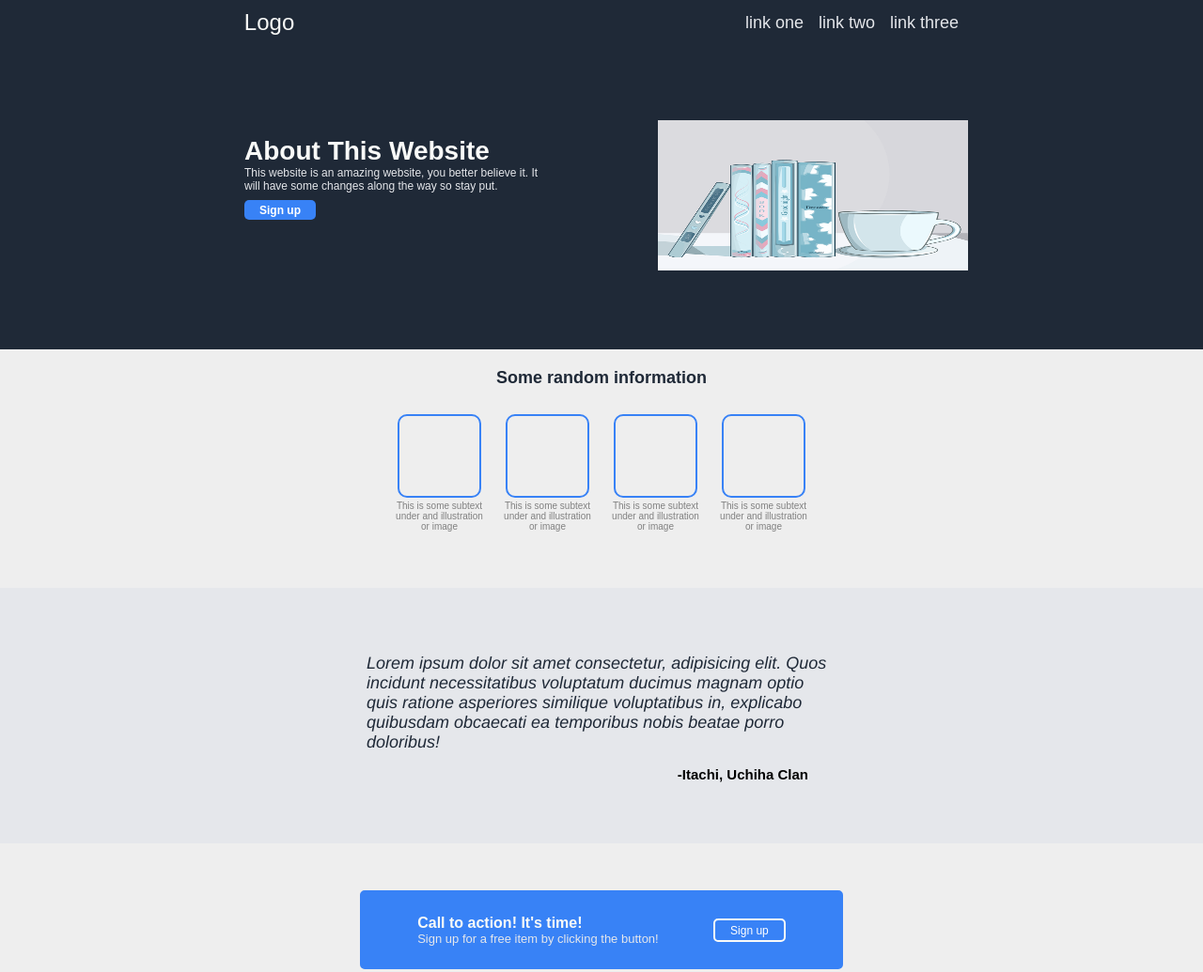
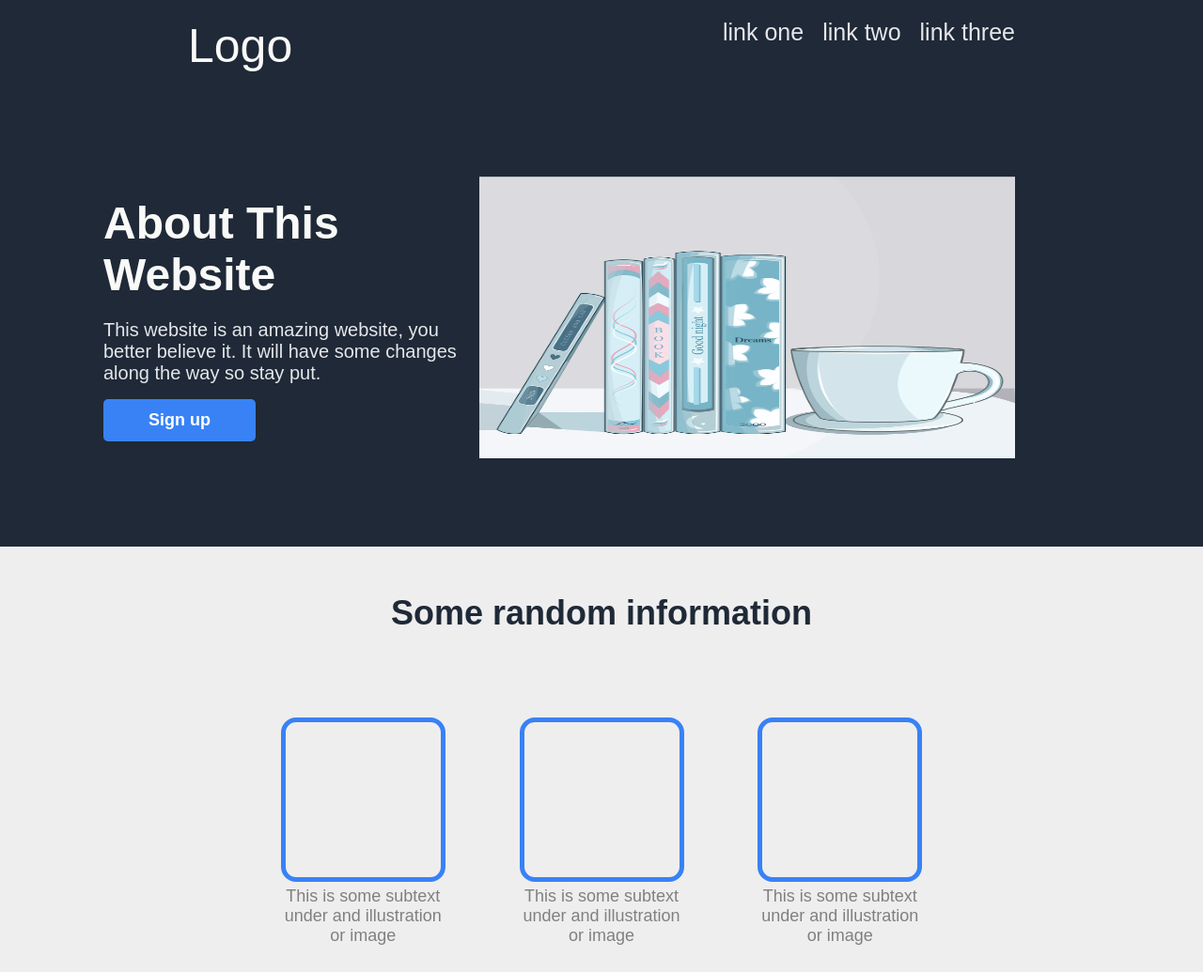
Before and after one commit to AmaCodez/Landing-Page, a plain HTML site: page index.html in a window 1280 px wide. Shown: the top 1035 px of the page at 94% size. Drawn offline with Linux system fonts and the light colour scheme.

Commit message:
'Update styles.css and Index.html'

```diff
--- a/index.html
+++ b/index.html
@@ -8,28 +8,26 @@
 </head>
 <body>  <!-- body has 6 children in total-->
     <div class="header"> <!--1st child-->
-        <ul class="header-right">
+        <ul class="header-left">
             <li class="logo"><a href="#">Logo</a></li>
         </ul>
-        <ul class="header-left">
+        <ul class="header-right">
             <li><a href="#">link one</a></li>
             <li><a href="#">link two</a></li>
             <li><a href="#">link three</a></li>
         </ul>
     </div>
-    <div class="page"> <!--.page has 4 children-->
+    <div class="page"> <!-- No need for this page parent-->
         <div class="media-objects"> <!--child 1-->
-            <div id="media-objects">
-                <div class="img"><img src="./image/books-7309019_1280.png" alt="#"></div>  <!-- add an img folder later (img uses src, links uses href) -->
-                <div class="about">
-                    <div id="title">About This Website</div>
-                    <div class="text">This website is an amazing website, you better believe it. It will have some changes along the way so stay put.</div>
-                    <button><a href="#">Sign up</a></button>
-                </div>
+            <div class="img"><img src="./image/books-7309019_1280.png" alt="#"></div>  <!-- add an img folder later (img uses src, links uses href) -->
+            <div class="about">
+               <h1>About This Website</h1>
+                <p>This website is an amazing website, you better believe it. It will have some changes along the way so stay put.</p>
+                <button><a href="#">Sign up</a></button>
             </div>
         </div>
         <div class="services"> <!--child 2-->
-            <div class="info">Some random information</div>
+            <h2>Some random information</h2>
             <div class="container">
                 <div class="container-child">
                     <div class="box"></div>
@@ -50,10 +48,8 @@
             </div>
         </div>
         <div class="inspo"> <!--child 3-->
-            <div class="inspo-child">
-                <div>Lorem ipsum dolor sit amet consectetur, adipisicing elit. Quos incidunt necessitatibus voluptatum ducimus magnam optio quis ratione asperiores similique voluptatibus in, explicabo quibusdam obcaecati ea temporibus nobis beatae porro doloribus!</div>
-                <p>-Itachi, Uchiha Clan</p>
-            </div>
+            <div>Lorem ipsum dolor sit amet consectetur, adipisicing elit. Quos incidunt necessitatibus voluptatum ducimus magnam optio quis ratione asperiores similique voluptatibus in, explicabo quibusdam obcaecati ea temporibus nobis beatae porro doloribus!</div>
+            <p>-Itachi, Uchiha Clan</p>
         </div>
         <div class="cto-container"> <!--child 4-->
             <div class="cto">
--- a/styles.css
+++ b/styles.css
@@ -1,28 +1,28 @@
 body {
     background-color: #eee;
     font-family: Arial, Helvetica, sans-serif;
-     display:flex;
-     flex-direction: column;
-     justify-content: space-between;
-     margin: 0;
-     min-height: 100vh;
+    display:flex;
+    flex-direction: column;
+    justify-content: space-between;
+    margin: 0;
+    min-height: 100vh;
 
 
 }
 
 .header {
     background-color: #1f2937;
-    padding: 10px 20px;
+     padding: 20px 200px;
     display: flex;
-    align-items: center;
-    justify-content: space-around;
+    /* align-items: center; */
+    justify-content: space-between;
 
 }
 
 ul {
     list-style-type: none;
     display: flex;
-    gap: 16px;
+    gap: 20px;
     padding: 0;
     margin: 0;
 }
@@ -31,181 +31,168 @@ a {
     text-decoration: none;
 }
 
-.header-right a {
+.header-left a {
     color: #f9faf8;
-    font-size: 24px;
+    font-size: 50px;
     font-weight: 500;
 }
 
-.header-left a {
+.header-right a {
     color: #e5e7eb;
-    font-size: 18px;
+    font-size: 25px;
 }
 
 .page {
-    flex: 1;
-    height: 164px;
+    flex: 1; /*no need for this */
  }
 
-
+/* First Child (About page) */
  .media-objects {
     background-color: #1f2937;
-    padding:40px;
+    padding: 90px 200px;
     display: flex;
     align-items: center;
-    justify-content: center;
-    /* border: 2px solid green;   */
-
-}
- #media-objects {
-    display: flex;
-    align-items: center;
-    justify-content: center;
+    justify-content: space-between;
     flex-direction: row-reverse;
-    padding: 40px;
-    /* border: 2px solid brown; */
-    gap: 100px;
-
-}
-img { /*might come back later */
-    height: 160px;
-    width: 330px;
 }
 
-.about { /* Came upon an issue, cannot align the about class with the logo, as well as the image to the end of the 3rd link */
-    padding: 10px;
-    height: 130px;
-    width: 330px;
-    flex-shrink: 0;
-    /* border: 2px solid pink; */
+img {
+    height: 300px;
+    width: 570px;
 }
 
-#title {
-    font-size: 28px;
+.about { /* Came upon an issue, cannot align the about class with the logo, as well as the image to the end of the 3rd link
+    I just needed to increase padding in the parent */
+    width: 400px;
+    flex-shrink: 0;
+}
+
+h1 {
+    font-size: 48px;
     font-weight: bolder;
     color: #f9faf8;
+    margin: 0;
+    padding: 0;
 }
 
- .text {
-    font-size: 12px;
+ .about p {
+    font-size: 20px;
     color: #e5e7eb;
-    margin-bottom: 8px;
+    margin-bottom: 16px;
 }
 
 .about button {
     background-color: #3882f6;
     border-radius: 5px;
     border: #3882f6;
-    padding: 3px 8px;
+    padding: 12px 24px;
 }
 
 .about a {
-   font-size: 12px;
+   font-size: 18px;
    font-weight: 600;
    color: white;
    text-align: center;
-   padding: 5px 8px;
+   padding: 15px 24px;
 
 }
-
+/* Second child (Services) */
 .services {
     display: flex;
     flex-direction: column;
-    /* align-items: center; */
-    gap: 8px;
-    padding-top: 20px;
-    padding-bottom: 40px;
+    align-items: center;
+    gap: 10px;
+    padding: 20px 250px 100px 250px;
 }
 
-    .info {
-        font-size: 18px;
+    h2 {
+        font-size: 36px;
         font-weight: bolder;
         color: #1f2937;
         text-align: center;
+
     }
 
     .container {
         display: flex;
         align-items: center;
-        justify-content: center;
+        justify-content: space-evenly;
         padding: 20px;
-        gap: 15px;
+        margin-top: 30px;
+        gap: 50px;
+        flex-wrap: wrap;
 
     }
    .container-child {
        display: flex;
        flex-direction: column;
-        gap: 3px;
+        gap: 5px;
         align-items: center;
         justify-content: center;
         padding: 0;
         margin: 0;
     }
     .box{
-        border: 2px solid #3882f6;;
-        height: 85px;
-        width: 85px;
-        border-radius: 10px;
-        text-align: center;
+        border: 5px solid #3882f6;;
+        height: 165px;
+        width: 165px;
+        border-radius: 16px;
         flex-shrink: 0;
         /* line-height: 85px;  this makes the text inside the box to be aligned in the center without flexbox*/
     }
 
     .texts {
-        font-size: 10px;
+        font-size: 18px;
         color: grey;
         text-align: center;
-        width: 100px;
+        width: 170px;
     }
 
      .inspo {
         background-color: #e5e7eb;
-        padding: 50px;
+        padding: 120px 330px 100px 330px ;
         gap: 5px;
-        /* border: 2px solid blue; */
         display:flex;
-        align-items: center;
-        justify-content: center;
-        /* flex: 0; (this is acc default)*/
-
+        flex-direction: column;
      }
 
-     .inspo-child {
+     /* .inspo-child {
         /* border: 2px solid pink; */
-        flex-basis: 500px;
+        /* flex-basis: 500px;
         padding-top: 20px ;
-     }
-         .inspo-child div {
-            font-size: 18px;
+     } */
+         .inspo div {
+            font-size: 30px;
             font-weight: 100;
             font-style: italic;
             color: #1f2937;
             font-family: Helvetica, sans-serif;
         }
 
-       .inspo-child p {
-            font-size: 15px;
+    .inspo p { /* can't find p figured it out (the .about p was just p and the color plus the background for 2nd child are the same, so it disappeared.*/
+            font-size: 20px;
             font-weight: bold;
             text-align: right;
-            /* border: 2px solid green; */
-            /* margin-right: 30px; */
-            padding-right: 30px;
+            display: flex;
+            justify-content: flex-end;
+            /* padding-right: 30px; (Optional) */
+            /* padding: 0;
+            margin: 0; */
         }
 
  .cto-container {
         display: flex;
         align-items:center;
         justify-content:center;
-        /* border: 2px solid purple; */
-        padding: 50px ;
+        padding: 120px 320px 100px 320px;
     }
 
 .cto {
     background-color: #3882f6;
     border: 2px solid #3882f6;
     border-radius: 5px;
-    height: 60px;
-    width: 450px;
+    height: 80px;
+    width: 650px;
     padding: 10px 30px;
     display: flex;
     align-items:center;
@@ -213,13 +200,13 @@ img { /*might come back later */
 }
 
 .cto-text{
-    font-size: 16px;
+    font-size: 25px;
     font-weight: bold;
     color: #f9faf8;
 }
 
 .sign-up {
-    font-size: 13px;
+    font-size: 18px;
     font-weight: 100px;
     color: #e5e7eb;
 }
@@ -227,16 +214,16 @@ img { /*might come back later */
     background-color: #3882f6;
     border-radius: 5px;
     border: 2px solid #f9faf8;
-    padding: 3px 8px;
+    padding: 12px 24px;
 }
 
 
 .cto a {
-   font-size: 12px;
+   font-size: 18px;
    font-weight: 500;
    color: white;
    text-align: center;
-   padding: 5px 8px;
+   padding: 15px 24px;
 }
 
 footer {
@@ -245,6 +232,6 @@ footer {
     display: flex;
     align-items: center;
     justify-content: center;
-    padding: 20px;
-    font-size: 12px;
+    padding: 50px;
+    font-size: 20px;
 }
```
